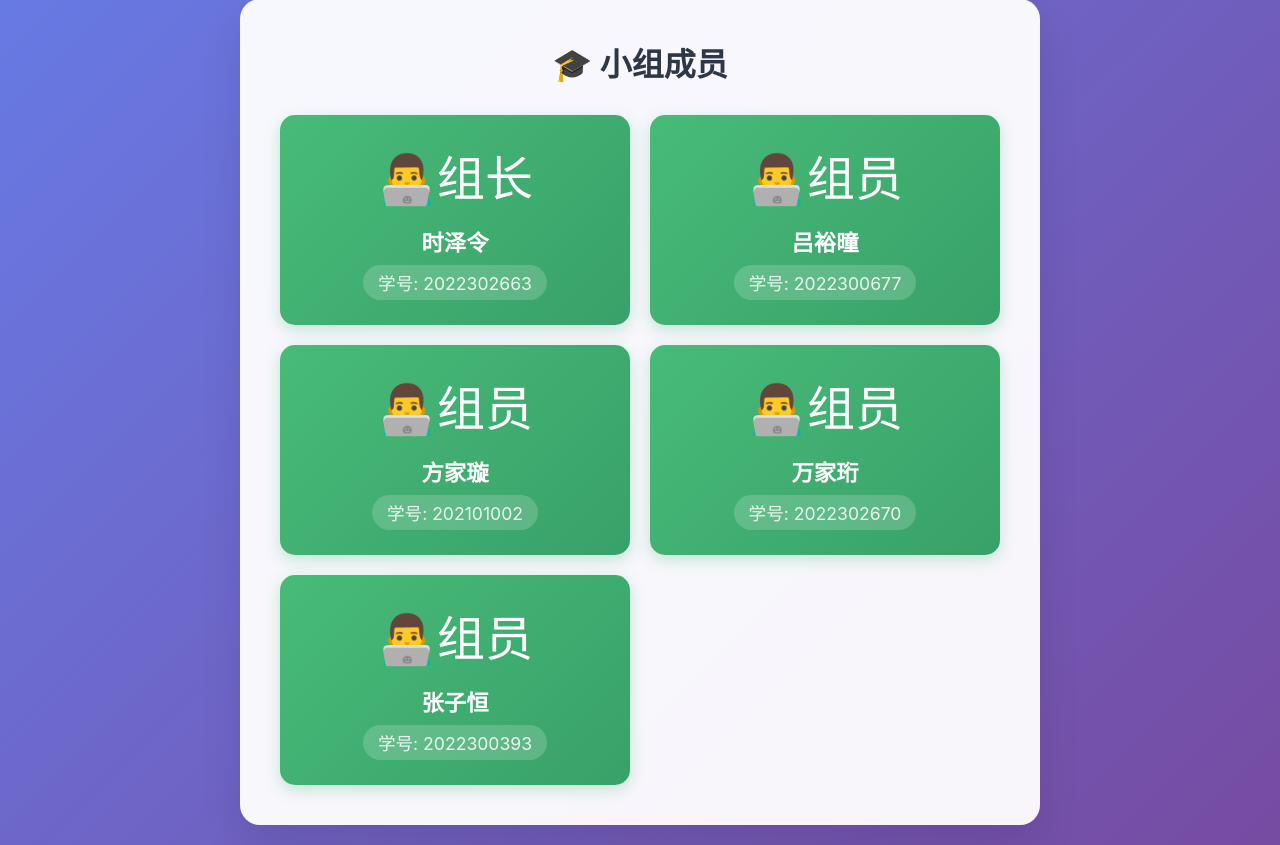
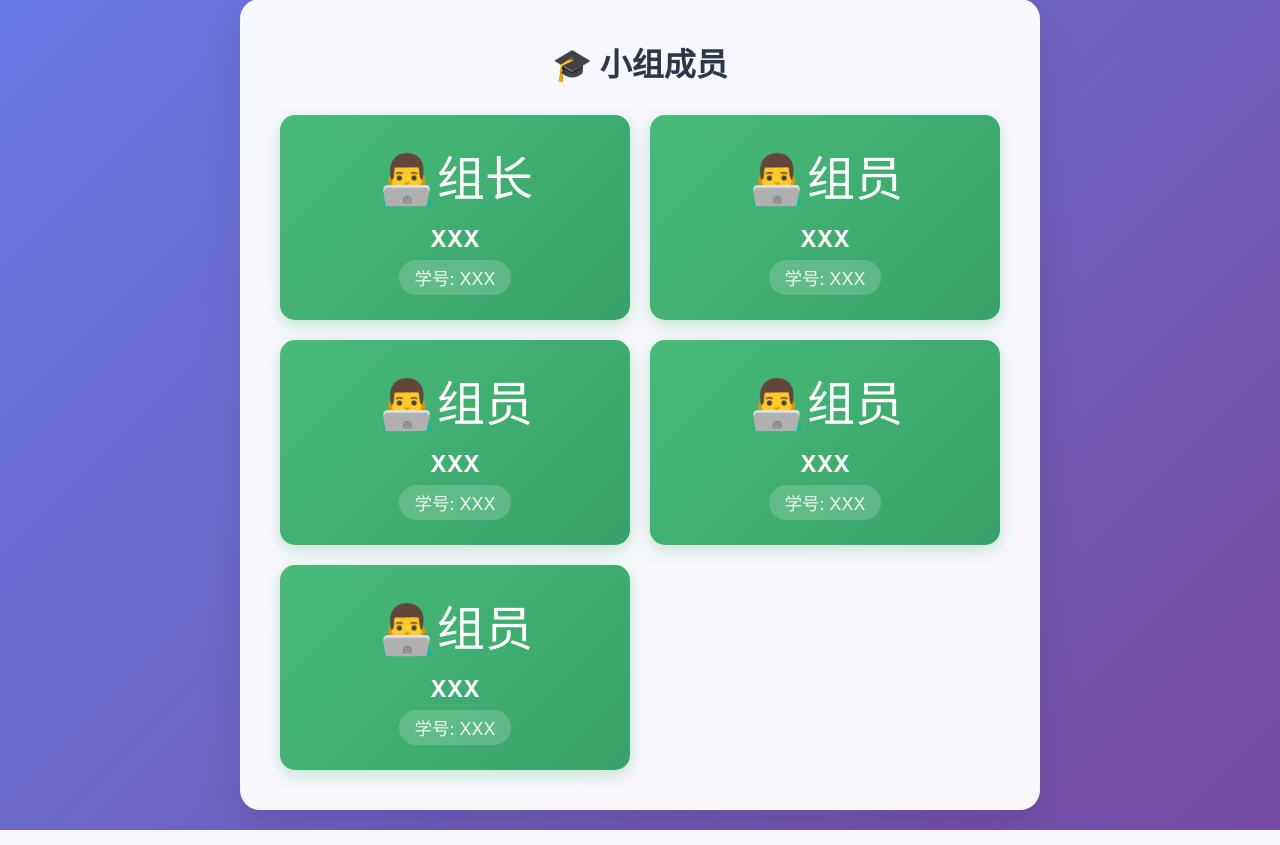
Before and after one commit to renewablechip/vest, a Flask app: page /team in a window 1280 px wide. Shown: the part 193-1038 px from the top of the page. Run offline with Flask 3, Linux system fonts and the light colour scheme.

Commit message:
信息补充

```diff
--- a/frontend/app.py
+++ b/frontend/app.py
@@ -88,7 +88,7 @@ logger = detection_logger
 app.config['UPLOAD_FOLDER'] = UPLOAD_FOLDER
 app.config['DETECT_FOLDER'] = DETECT_FOLDER
 # 在app配置部分添加DeepSeek API配置
-DEEPSEEK_API_KEY = "sk-b34cff67e35f46f686d1423c0b0bcd35"
+DEEPSEEK_API_KEY = "sk-XXX"
 DEEPSEEK_API_URL = "https://api.deepseek.com/v1/chat/completions"
 
 
--- a/frontend/templates/team.html
+++ b/frontend/templates/team.html
@@ -135,32 +135,32 @@
             <div class="members-grid">
                 <div class="member-card">
                     <div class="member-icon">👨‍💻组长</div>
-                    <div class="member-name">时泽令</div>
-                    <div class="member-id">学号: 2022302663</div>
+                    <div class="member-name">XXX</div>
+                    <div class="member-id">学号: XXX</div>
                 </div>
 
                 <div class="member-card">
                     <div class="member-icon">👨‍💻组员</div>
-                    <div class="member-name">吕裕曈</div>
-                    <div class="member-id">学号: 2022300677</div>
+                    <div class="member-name">XXX</div>
+                    <div class="member-id">学号: XXX</div>
                 </div>
 
                 <div class="member-card">
                     <div class="member-icon">👨‍💻组员</div>
-                    <div class="member-name">方家璇</div>
-                    <div class="member-id">学号: 202101002</div>
+                    <div class="member-name">XXX</div>
+                    <div class="member-id">学号: XXX</div>
                 </div>
 
                 <div class="member-card">
                     <div class="member-icon">👨‍💻组员</div>
-                    <div class="member-name">万家珩</div>
-                    <div class="member-id">学号: 2022302670</div>
+                    <div class="member-name">XXX</div>
+                    <div class="member-id">学号: XXX</div>
                 </div>
 
                 <div class="member-card">
                     <div class="member-icon">👨‍💻组员</div>
-                    <div class="member-name">张子恒</div>
-                    <div class="member-id">学号: 2022300393</div>
+                    <div class="member-name">XXX</div>
+                    <div class="member-id">学号: XXX</div>
                 </div>
             </div>
         </div>
```
Also changed, not shown: README.md.
